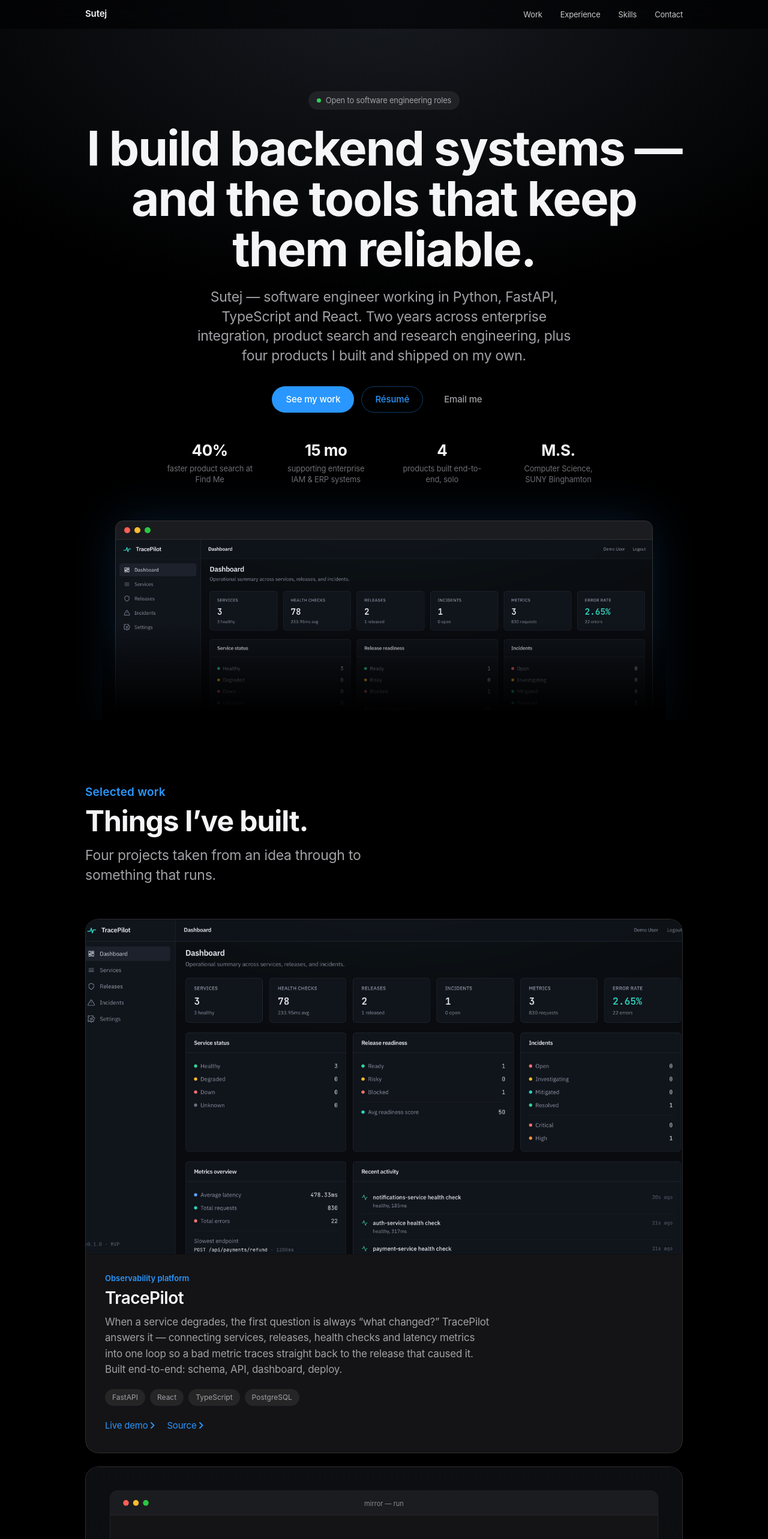
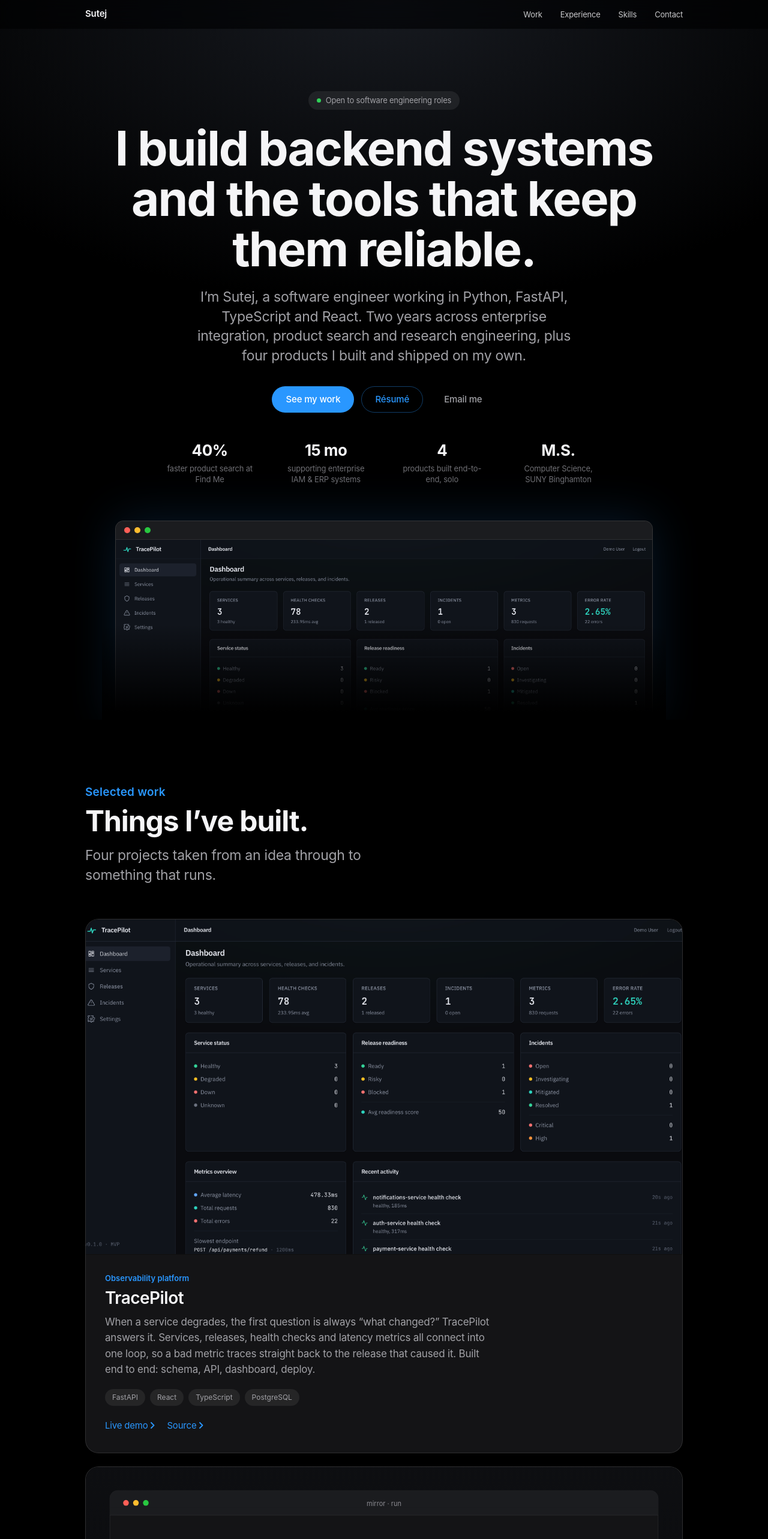
Before and after one commit to sutejym122/Portfolio_New, a React (Vite) app: page / in a window 1280 px wide. Shown: the top 2566 px of the page at 60% size. Built offline with nearby package versions, Linux system fonts and the light colour scheme.

Commit message:
Remove em dashes from all copy; rewrite affected sentences

```diff
--- a/src/App.jsx
+++ b/src/App.jsx
@@ -102,13 +102,12 @@
         </Reveal>
         <Reveal delay={90}>
           <h1 className="display">
-            I build backend systems &mdash; and the tools that keep them
-            reliable.
+            I build backend systems and the tools that keep them reliable.
           </h1>
         </Reveal>
         <Reveal delay={180}>
           <p className="lead">
-            Sutej &mdash; software engineer working in Python, FastAPI,
+            I&rsquo;m Sutej, a software engineer working in Python, FastAPI,
             TypeScript and React. Two years across enterprise integration,
             product search and research engineering, plus four products I built
             and shipped on my own.
--- a/src/content.js
+++ b/src/content.js
@@ -3,7 +3,7 @@
 import fitforge from "./assets/fitforge.svg";
 import forensic from "./assets/forensic.svg";
 
-// ⚠️ TODO — fill these in before publishing
+// ⚠️ TODO: fill these in before publishing
 export const contact = {
   email: "your.email@example.com",
   github: "https://github.com/sutejym122",
@@ -23,9 +23,9 @@
 // Shown beside the contact CTA so recruiters can qualify fast.
 export const lookingFor = {
   roles: "Backend, full-stack or platform engineering",
-  level: "Early-career — roughly 2 years of professional experience",
+  level: "Roughly 2 years of professional experience",
   stack: "Python · FastAPI · TypeScript · React · PostgreSQL · AWS",
-  // ⚠️ TODO — set your real location / work preference, and add work
+  // ⚠️ TODO: set your real location and work preference, and add work
   // authorization here if you want it answered before the first call.
   location: "Open to remote and relocation",
 };
@@ -35,7 +35,7 @@
     name: "TracePilot",
     kind: "Observability platform",
     blurb:
-      "When a service degrades, the first question is always \u201cwhat changed?\u201d TracePilot answers it \u2014 connecting services, releases, health checks and latency metrics into one loop so a bad metric traces straight back to the release that caused it. Built end-to-end: schema, API, dashboard, deploy.",
+      "When a service degrades, the first question is always \u201cwhat changed?\u201d TracePilot answers it. Services, releases, health checks and latency metrics all connect into one loop, so a bad metric traces straight back to the release that caused it. Built end to end: schema, API, dashboard, deploy.",
     stack: ["FastAPI", "React", "TypeScript", "PostgreSQL"],
     image: tracepilot,
     featured: true,
@@ -48,7 +48,7 @@
     name: "Mirror",
     kind: "LLM evaluation harness",
     blurb:
-      "Treats prompts like code. Mirror runs versioned test suites against a prompt, scores the responses, and fails the run when quality drops below a saved baseline — regression testing for models, built to sit inside CI.",
+      "LLM output degrades quietly. A prompt tweak passes review and breaks extraction two weeks later. Mirror treats prompts like code: versioned test suites, scored responses, and a hard pass or fail against a saved baseline, so regressions block the build instead of reaching users.",
     stack: ["Python", "SQLAlchemy", "CLI"],
     image: mirror,
     featured: true,
@@ -67,7 +67,7 @@
     name: "Forensic Face Sketch",
     kind: "Desktop application",
     blurb:
-      "Assembles composite suspect sketches from individual facial features, encodes them, and ranks them against a stored record set using cloud face recognition \u2014 turning a manual sketch-and-compare workflow into a searchable one.",
+      "Assembles composite suspect sketches from individual facial features, encodes them, then ranks them against a stored record set using cloud face recognition. Turns a manual sketch and compare workflow into a searchable one.",
     stack: ["JavaFX", "AWS Rekognition", "AWS S3"],
     image: forensic,
     links: { source: "https://github.com/sutejym122/Forensic-Face-Sketch" },
@@ -76,33 +76,33 @@
 
 export const roles = [
   {
-    // ⚠️ TODO — confirm exact months
-    when: "Aug 2025 — Feb 2026",
+    // ⚠️ TODO: confirm exact months
+    when: "Aug 2025 - Feb 2026",
     title: "Research Intern",
     org: "Binghamton University, School of Computing",
     points: [
       "Built the MAPS feature for OPRA, an open-source Django platform for preference reporting, voting and resource allocation used in departmental research.",
       "Designed a PostGIS-backed Django REST Framework API serving district, election and map-layer data, including an importer for real New Jersey congressional-district geometries.",
-      "Built the front end with React and Leaflet — an interactive district map, filterable selection sidebar and vote-distribution panel.",
+      "Built the front end with React and Leaflet: an interactive district map, a filterable selection sidebar and a vote distribution panel.",
     ],
   },
   {
-    // ⚠️ TODO — confirm exact months
+    // ⚠️ TODO: confirm exact months
     when: "2023",
     title: "Software Developer",
     org: "Find Me",
     points: [
-      "Built store and product search end-to-end — React front end, Flask REST endpoints, Typesense indexing, and the full PostgreSQL and MongoDB schema behind it.",
+      "Built store and product search end to end, covering the React front end, Flask REST endpoints, Typesense indexing, and the full PostgreSQL and MongoDB schema behind it.",
       "Cut search latency by 40% by debouncing input ahead of the search API.",
       "Contributed to observability integration work across OpenTelemetry, Promtail and Grafana Loki.",
     ],
   },
   {
-    when: "Mar 2022 — Jun 2023",
+    when: "Mar 2022 - Jun 2023",
     title: "Programmer Analyst",
     org: "Cognizant Technology Solutions",
     points: [
-      "Supported enterprise identity and ERP systems — Azure Active Directory access troubleshooting and configuration validation, alongside JD Edwards production issue investigation across logs, SQL and data flows.",
+      "Supported enterprise identity and ERP systems, covering Azure Active Directory access troubleshooting and configuration validation alongside JD Edwards production issue investigation across logs, SQL and data flows.",
       "Automated repetitive administration and validation work with PowerShell, and handled integration tasks spanning AWS S3 and Azure Blob Storage.",
       "Converted from a nine-month internship into the full-time role.",
     ],
--- a/src/index.css
+++ b/src/index.css
@@ -154,7 +154,7 @@
 }
 
 /* ============================================
-   Nav — translucent, blurred, sticky
+   Nav: translucent, blurred, sticky
    ============================================ */
 .nav {
   position: fixed;
```
Also changed, not shown: src/assets/forensic.svg, src/assets/mirror.svg.
